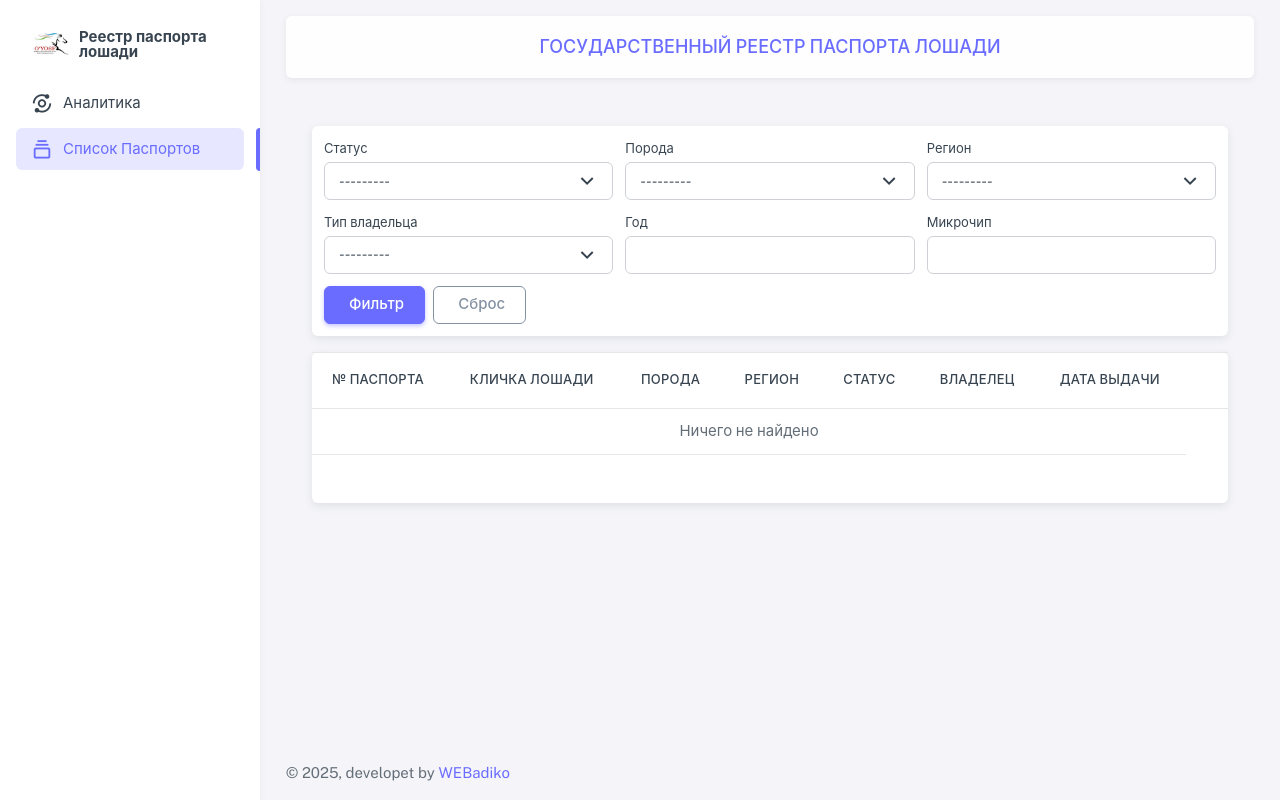
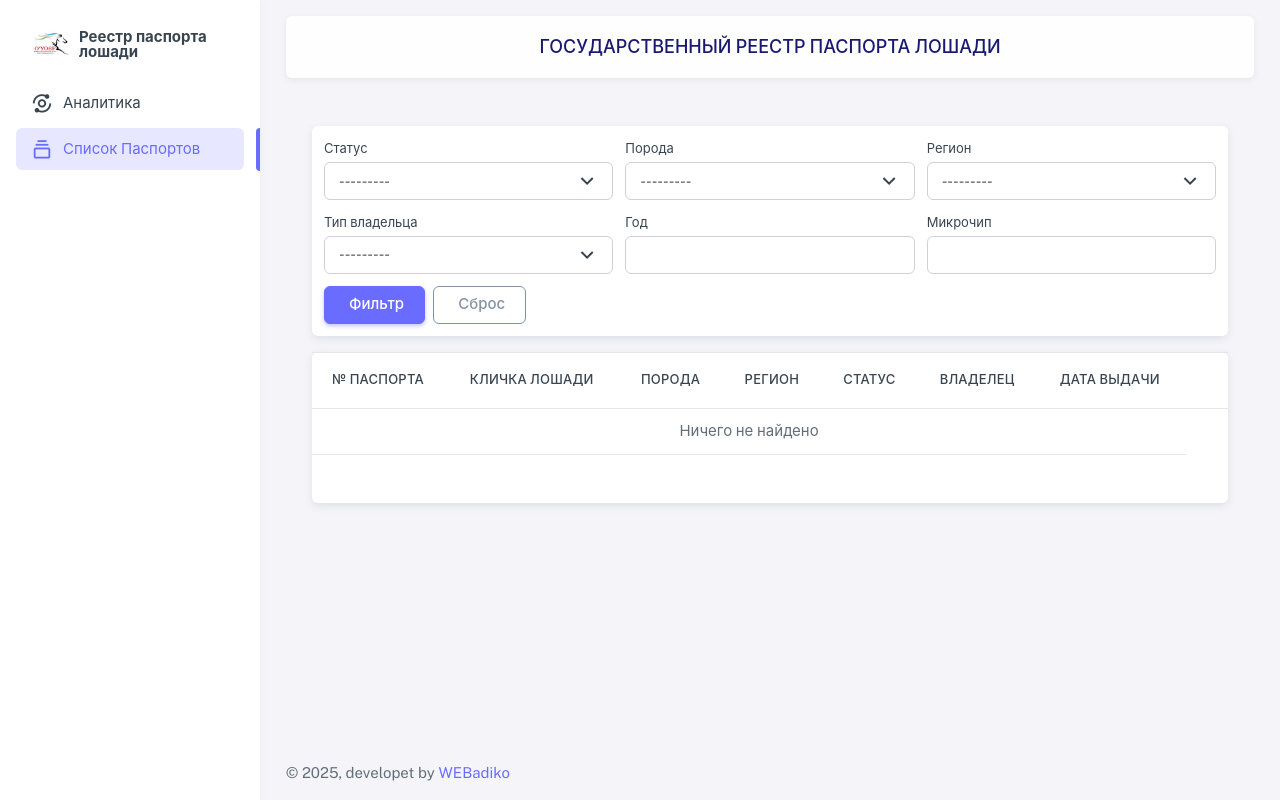
Before and after one commit to RizobekS/passport_registry, a Django app: page /list/ in a window 1280 px wide. Run offline with Django 5.2, Linux system fonts and the light colour scheme; data that the repository does not hold is empty; some libraries are stand-ins or nearby versions.

Commit message:
changed the style for navbar.html

```diff
--- a/templates/layout/partials/navbar/navbar.html
+++ b/templates/layout/partials/navbar/navbar.html
@@ -30,12 +30,12 @@
 
     <div class="navbar-nav align-items-center ms-auto d-md-block d-none">
       <div class="nav-item d-flex align-items-center">
-        <h5 class="m-0 text-uppercase text-primary">Государственный реестр паспорта лошади</h5>
+        <h5 class="m-0 text-uppercase" style="color: #191970;">Государственный реестр паспорта лошади</h5>
       </div>
     </div>
     <div class="navbar-nav align-items-center ms-auto d-sm-block d-md-none d-lg-none d-xl-none">
       <div class="nav-item d-flex align-items-center">
-        <h5 class="m-0 text-uppercase text-primary" style="font-size: 10px;">Государственный реестр паспорта лошади</h5>
+        <h5 class="m-0 text-uppercase" style="font-size: 10px; color: #191970">Государственный реестр паспорта лошади</h5>
       </div>
     </div>
 
```
